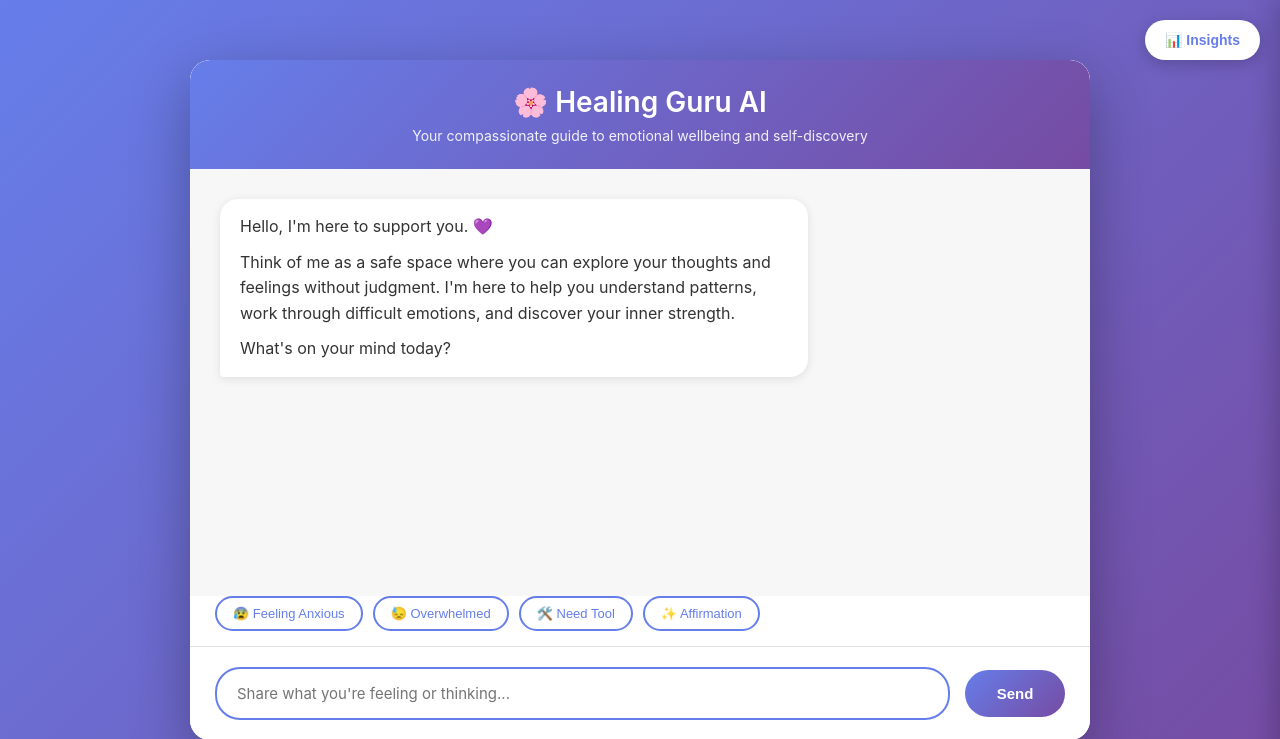
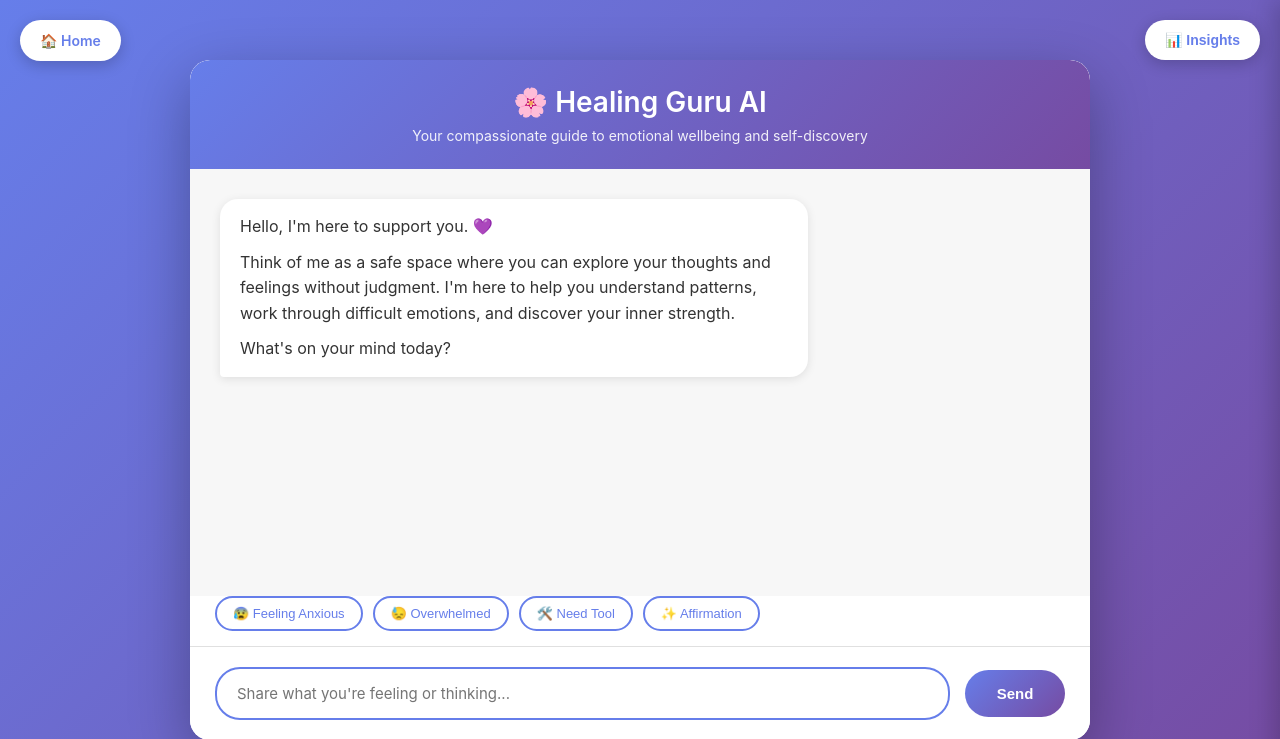
Before and after one commit to rootedlightwithin-create/Healing-Guru, a Flask app: template templates/chat.html in a window 1280 px wide. Shown: the top 739 px of the page. Run offline with Flask 3, Linux system fonts and the light colour scheme; the template is opened without the code that fills it, so the values that code supplies are empty.

Commit message:
Add home button to chat page

```diff
--- a/templates/chat.html
+++ b/templates/chat.html
@@ -299,6 +299,34 @@
             z-index: 1000;
         }
 
+        .home-button {
+            position: fixed;
+            top: 20px;
+            left: 20px;
+            background: white;
+            border: none;
+            padding: 12px 20px;
+            border-radius: 25px;
+            box-shadow: 0 4px 15px rgba(0, 0, 0, 0.2);
+            cursor: pointer;
+            font-size: 14px;
+            font-weight: 600;
+            color: #667eea;
+            z-index: 1000;
+            text-decoration: none;
+            display: inline-flex;
+            align-items: center;
+            gap: 8px;
+            transition: all 0.2s;
+        }
+
+        .home-button:hover {
+            background: #667eea;
+            color: white;
+            transform: translateY(-2px);
+            box-shadow: 0 6px 20px rgba(102, 126, 234, 0.4);
+        }
+
         .insights-panel {
             position: fixed;
             right: -350px;
@@ -371,6 +399,7 @@
     </style>
 </head>
 <body>
+    <a href="/" class="home-button">🏠 Home</a>
     <button class="sidebar-toggle" onclick="toggleInsights()">📊 Insights</button>
 
     <div class="container">
```
